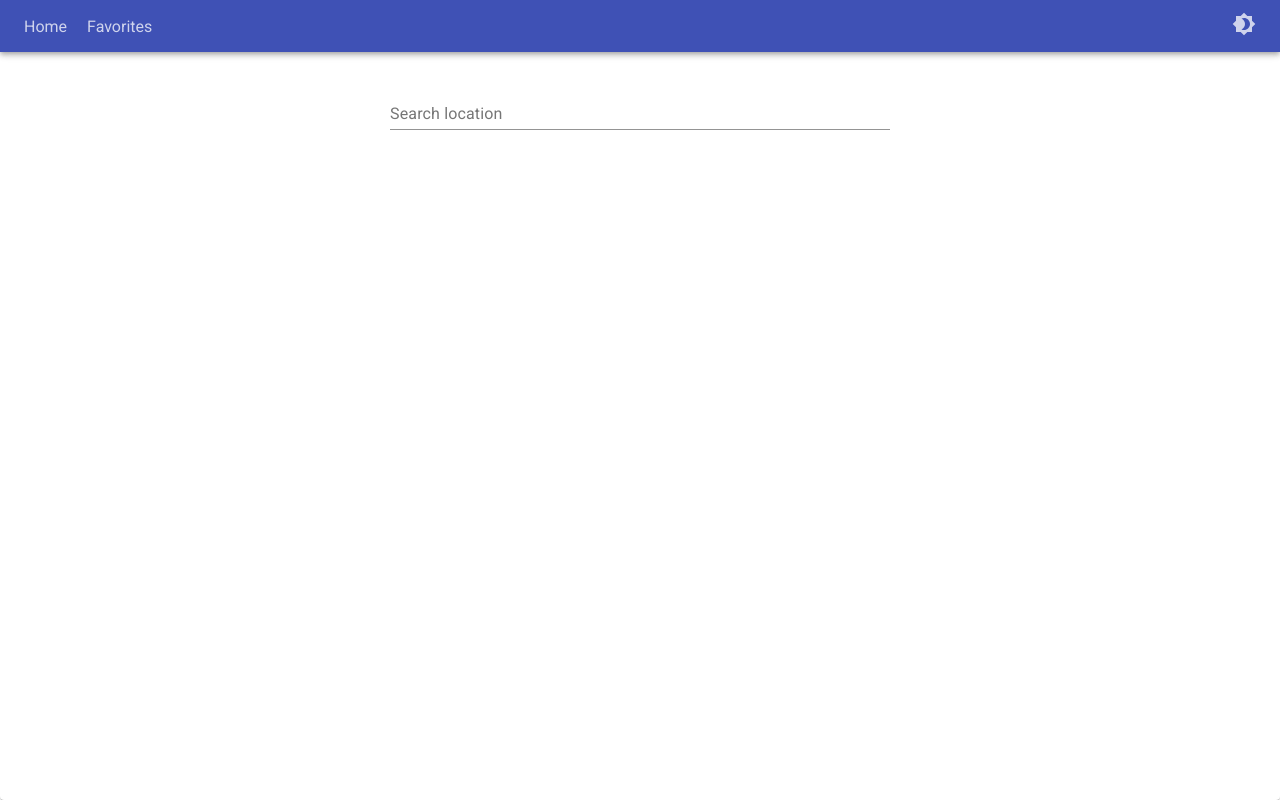
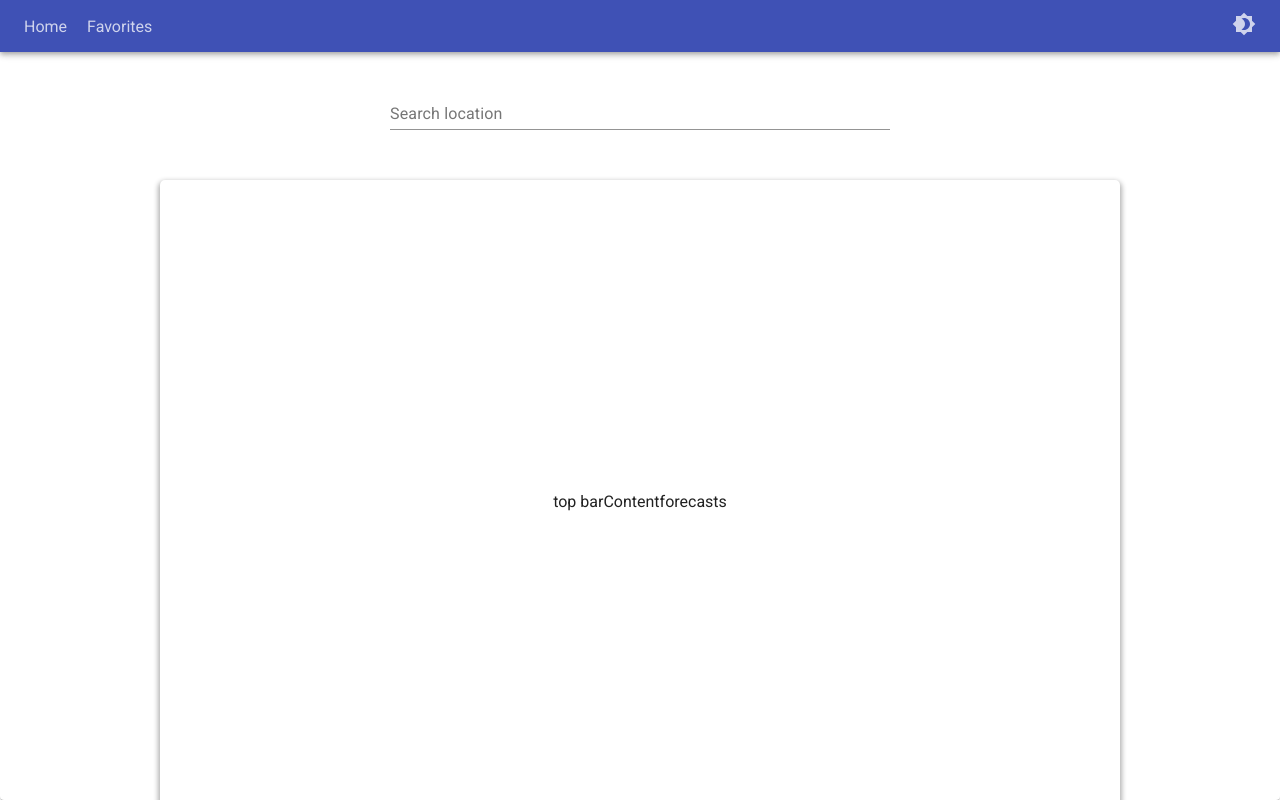
Before and after one commit to rzk666/Razi-Elbaz-9-11-20, a React (Create React App) app: page / in a window 1280 px wide. Built offline with nearby package versions, Linux system fonts and the light colour scheme.

Commit message:
[WIP] Built a skeleton for card, fixed autocomplete fetching cities again when selecting a city

```diff
--- /dev/null
+++ b/src/components/Home/WeatherCard.jsx
@@ -0,0 +1,54 @@
+import React, { useState } from 'react';
+// Components
+import { Card, CircularProgress, withStyles } from '@material-ui/core';
+
+// Styles
+import styles from './WeatherCard.module.scss';
+
+// ----- Help Components ----- //
+const WeatherContainer = withStyles({
+  root: {
+    borderRadius: 5,
+    border: 0,
+    height: 800,
+    width: '75%',
+    padding: '0 30px',
+    display: 'flex',
+    alignItems: 'center',
+    justifyContent: 'center',
+  },
+})(Card);
+
+const Forecasts = ({ daily }) => {
+  const x = 5;
+  return (
+    <div>
+      forecasts
+    </div>
+  );
+};
+
+const WeatherCard = ({ currentWeather }) => {
+  const { data, forecast, isLoading } = currentWeather;
+  const { headline, daily } = forecast;
+  return (
+    <WeatherContainer>
+      <>
+        { isLoading ? <CircularProgress />
+          : (
+            <>
+              <div className={styles.top_bar_container}>
+                top bar
+              </div>
+              <div className={styles.content}>
+                Content
+              </div>
+              <Forecasts daily={daily} />
+            </>
+          ) }
+      </>
+    </WeatherContainer>
+  );
+};
+
+export default WeatherCard;
--- /dev/null
+++ b/src/components/Home/WeatherCard.module.scss
@@ -0,0 +1,5 @@
+.weather_container{
+  width: 80%;
+  height: 800px;
+  background-color: red;
+}
--- a/src/components/Home/WeatherSearch.jsx
+++ b/src/components/Home/WeatherSearch.jsx
@@ -37,7 +37,10 @@ const WeatherSearch = ({ fetchWeather }) => {
     if (!searchValue) {
       setOptions([]);
     } else {
-      getCities(searchValue);
+      const wasCitySelected = options.find((option) => option.LocalizedName === searchValue);
+      if (!wasCitySelected) {
+        getCities(searchValue);
+      }
     }
   }, [searchValue]);
 
@@ -45,13 +48,14 @@ const WeatherSearch = ({ fetchWeather }) => {
     <Autocomplete
       filterOptions={(x) => x}
       fullWidth
-      color="red"
       options={options}
       getOptionLabel={(option) => option.LocalizedName || ''}
       onInputChange={(e, newValue) => setSearchValue(newValue)}
       onChange={(e, selectedValue) => {
-        const { Key } = selectedValue;
-        fetchWeather(Key);
+        if (selectedValue) {
+          const { Key } = selectedValue;
+          fetchWeather(Key);
+        }
       }}
       freeSolo
       renderInput={(props) => (
--- a/src/hocs/WithLayout.jsx
+++ b/src/hocs/WithLayout.jsx
@@ -22,6 +22,16 @@ const WithLayoutHOC = (ComposedComponent) => {
     const [darkMode, toggleDarkMode] = useState(false);
     const theme = createMuiTheme({
       palette: darkMode ? { ...darkPalette } : {},
+      overrides: {
+        MuiCard: {
+          root: {
+            boxShadow:
+          darkMode
+            ? '0 3px 5px 2px rgba(255, 105, 135, .3)'
+            : '0 3px 5px 2px rgba(0, 0, 0, .3)',
+          },
+        },
+      },
     });
     return (
       <ThemeProvider theme={theme}>
--- a/src/views/HomeView.jsx
+++ b/src/views/HomeView.jsx
@@ -1,6 +1,7 @@
 import React from 'react';
 // Components
 import WeatherSearch from '../components/Home/WeatherSearch';
+import WeatherCard from '../components/Home/WeatherCard';
 // styles
 import styles from './HomeView.module.scss';
 
@@ -12,6 +13,7 @@ const HomeView = ({
     <div className={styles.search_container}>
       <WeatherSearch fetchWeather={fetchWeather} />
     </div>
+    <WeatherCard currentWeather={weather} />
   </div>
 );
 
```
